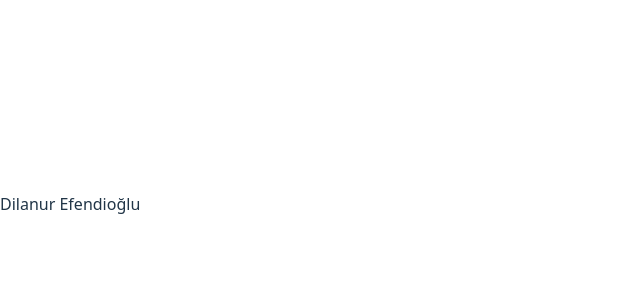
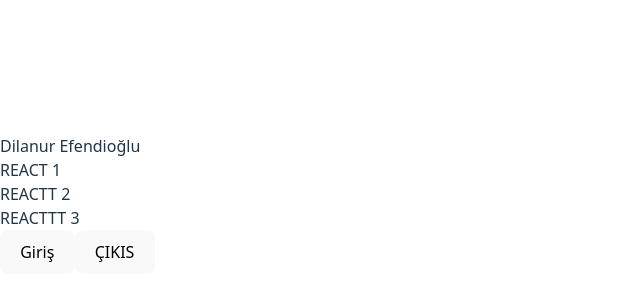
Before and after one commit to dilaefendioglu/dev-canvas, a React (Vite) app: page / in a window 1280 px wide. Shown: the part 196-496 px from the top of the page, without its empty margins (0-640 px from the left). Built offline with nearby package versions, Linux system fonts and the light colour scheme.

Commit message:
Implement component structure and data transfer using props

```diff
--- a/src/App.jsx
+++ b/src/App.jsx
@@ -1,10 +1,19 @@
+import Button from "./components/Button";
+import Text from "./components/Text";
+
 function App() {
   const name = "Dilanur Efendioğlu";
   return (
-    <div>
-      {name}
-    </div>
+    <>
+      <div>
+        {name}
+      </div>
+      <Text number="1" name="REACT" />
+      <Text number="2" name="REACTT" />
+      <Text number="3" name="REACTTT" />
+      <Button name="Giriş" />
+      <Button name="ÇIKIS" />
+    </>
   )
 }
-
 export default App
--- /dev/null
+++ b/src/components/Button.jsx
@@ -0,0 +1,8 @@
+
+const Button = ({name}) => {
+  return (
+    <button> {name} </button>
+  )
+}
+
+export default Button
--- /dev/null
+++ b/src/components/Text.jsx
@@ -0,0 +1,8 @@
+
+const Text = ({number , name}) => {
+  return (
+    <div> {name} {number}</div>
+  )
+}
+
+export default Text
```
